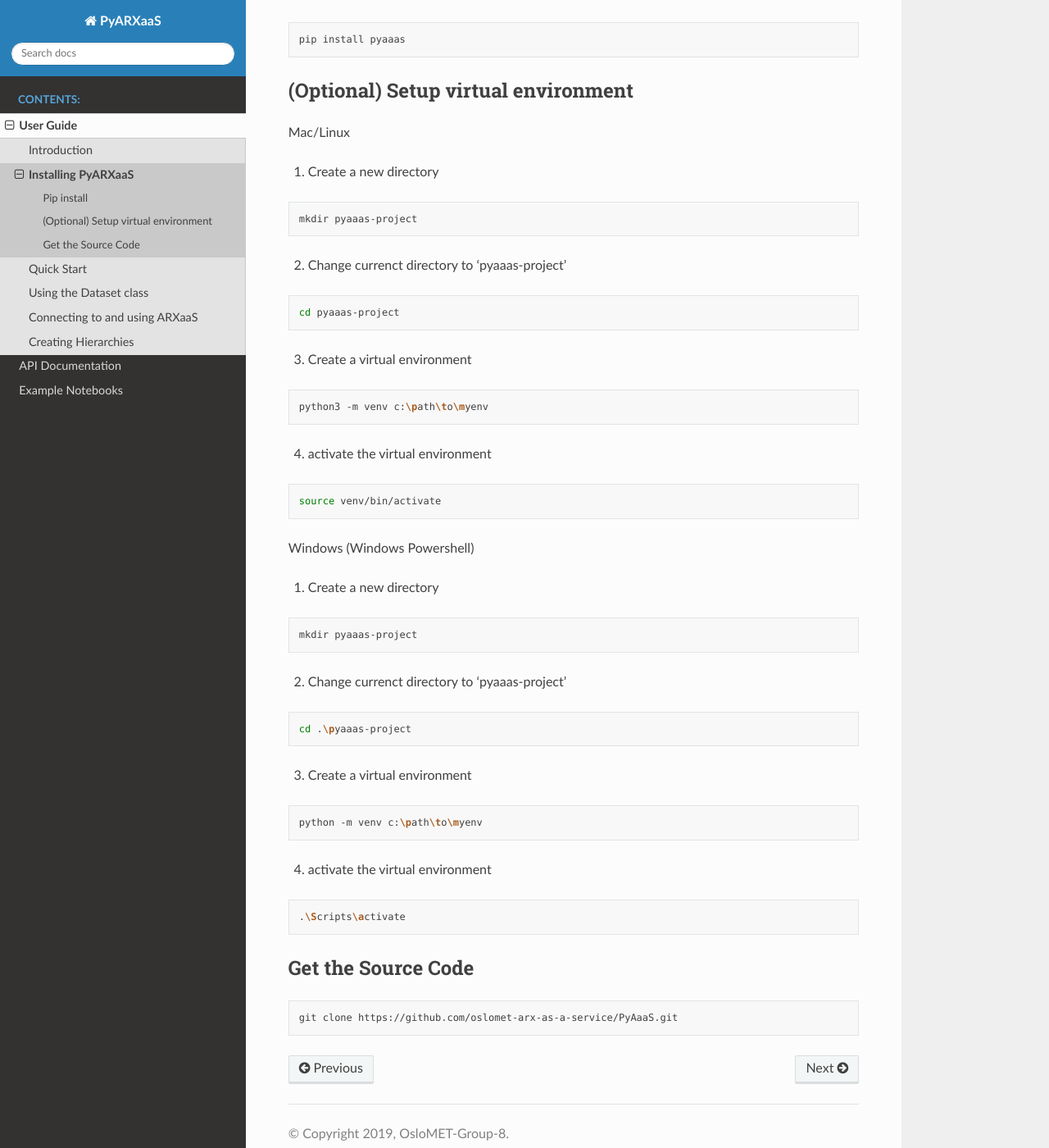
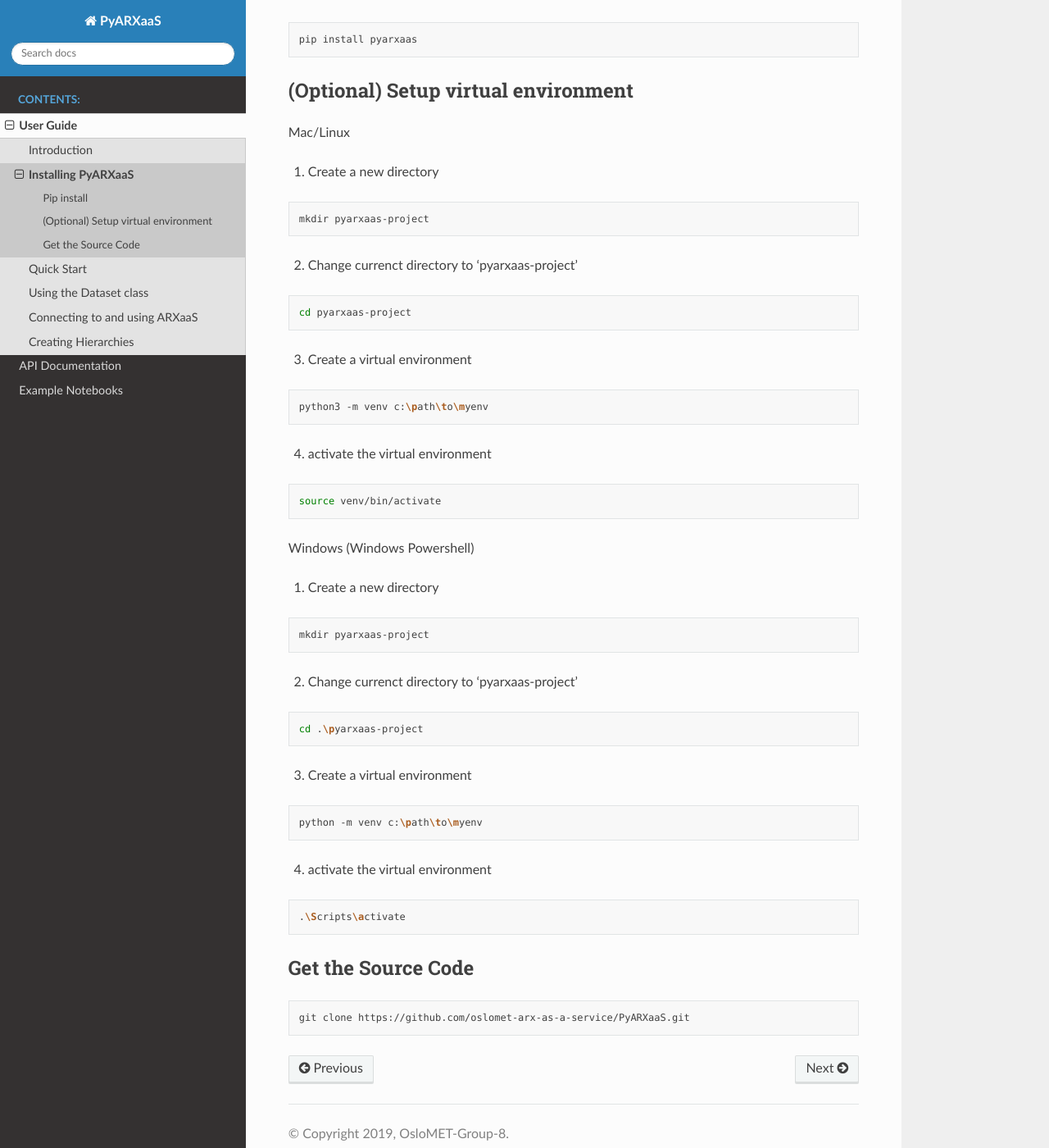
Before and after one commit to navikt/pyarxaas, a Sphinx documentation site: the page built from docs/user-guide/installation.rst, in a window 1280 px wide and 1400 px high, scrolled down 386 px. Shown: the whole window at 82% size. Built offline with Sphinx 7.4.7 and the Read the Docs theme 2.0.0, drawn with Linux system fonts in a browser that asks for light colours; formulas are drawn with MathJax 3; some of the changed text lies outside the part shown.

Commit message:
Update installation.rst

```diff
--- a/docs/user-guide/installation.rst
+++ b/docs/user-guide/installation.rst
@@ -1,10 +1,10 @@
 Installing PyARXaaS
 ==================================
 
-.. note:: PyAaas requires python 3.6 and up. `Python download <https://www.python.org/downloads/>`_
+.. note:: PyARXaas requires python 3.6 and up. `Python download <https://www.python.org/downloads/>`_
 
-PyAaaS is available on PyPI
-`PyPI link <https://pypi.org/project/PyAaaS/>`_
+PyARXaaS is available on PyPI
+`PyPI link <https://pypi.org/project/pyARXaaS/>`_
 
 
 Pip install
@@ -14,7 +14,7 @@
 
 .. code-block:: bash
 
-    pip install pyaaas
+    pip install pyarxaas
 
 (Optional) Setup virtual environment
 ------------------------------------
@@ -24,13 +24,13 @@
 
 .. code-block:: bash
 
-    mkdir pyaaas-project
+    mkdir pyarxaas-project
 
-2. Change currenct directory to 'pyaaas-project'
+2. Change currenct directory to 'pyarxaas-project'
 
 .. code-block:: bash
 
-    cd pyaaas-project
+    cd pyarxaas-project
 
 3. Create a virtual environment
 
@@ -50,13 +50,13 @@
 
 .. code-block:: bash
 
-    mkdir pyaaas-project
+    mkdir pyarxaas-project
 
-2. Change currenct directory to 'pyaaas-project'
+2. Change currenct directory to 'pyarxaas-project'
 
 .. code-block:: bash
 
-    cd .\pyaaas-project
+    cd .\pyarxaas-project
 
 3. Create a virtual environment
 
@@ -75,4 +75,4 @@
 
 .. code-block:: bash
 
-    git clone https://github.com/oslomet-arx-as-a-service/PyAaaS.git
+    git clone https://github.com/oslomet-arx-as-a-service/PyARXaaS.git
```
